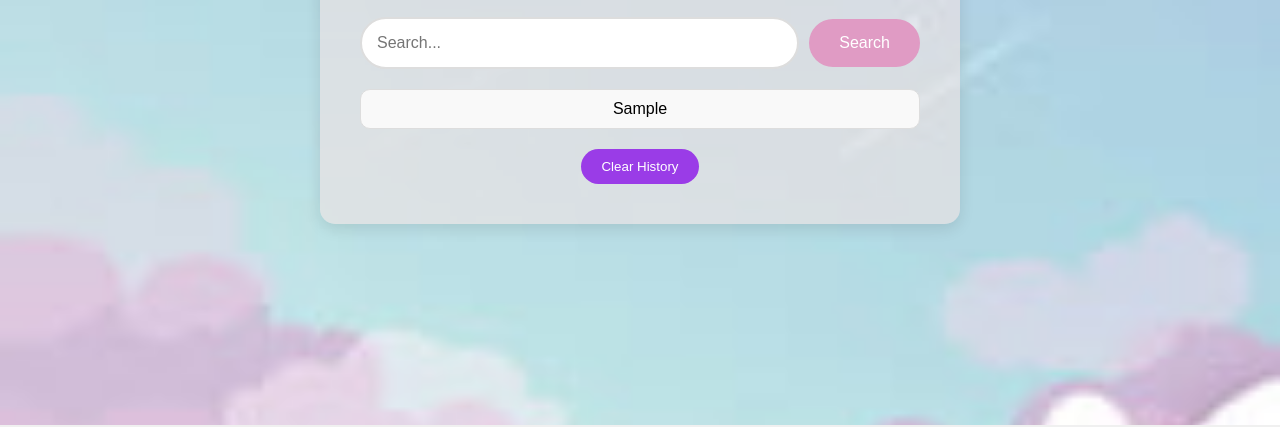
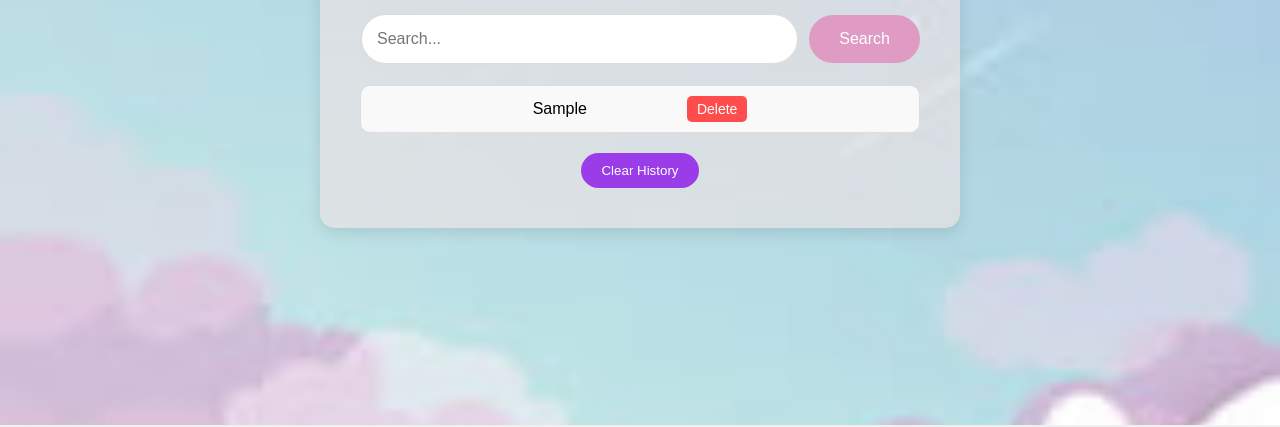
Before and after one commit to AnterpreetKK/Search-Engine, a plain HTML site: page index.html in a window 1280 px wide. Both pictures are taken after typing "Sample" into the empty fields and a click on the button "Search". Shown: the part 373-800 px from the top of the page. Drawn offline with Linux system fonts and the light colour scheme.

Commit message:
Add files via upload

```diff
--- a/script.js
+++ b/script.js
@@ -10,9 +10,22 @@ let history = JSON.parse(localStorage.getItem('searchHistory')) || [];
 // Function to update the display of search history
 function updateSearchHistory() {
     searchHistory.innerHTML = ''; // Clear current history
+
+    // Loop through history and create list items with delete buttons
     history.forEach((query, index) => {
         const li = document.createElement('li');
-        li.textContent = query;
+        li.classList.add('history-item');
+
+        const queryText = document.createElement('span');
+        queryText.textContent = query;
+
+        const deleteButton = document.createElement('button');
+        deleteButton.textContent = 'Delete';
+        deleteButton.classList.add('delete-btn');
+        deleteButton.addEventListener('click', () => deleteHistoryItem(index));
+
+        li.appendChild(queryText);
+        li.appendChild(deleteButton);
         searchHistory.appendChild(li);
     });
 }
@@ -36,7 +49,19 @@ function performSearch() {
     searchInput.value = '';
 }
 
-// Clear search history
+// Delete individual search history item
+function deleteHistoryItem(index) {
+    // Remove the item from history array
+    history.splice(index, 1);
+
+    // Update localStorage
+    localStorage.setItem('searchHistory', JSON.stringify(history));
+
+    // Re-render search history
+    updateSearchHistory();
+}
+
+// Clear all search history
 function clearSearchHistory() {
     history = [];
     localStorage.removeItem('searchHistory');
--- a/style.css
+++ b/style.css
@@ -97,6 +97,30 @@ p {
     background-color: #cb6ec2;
 }
 
+/* Delete Button Styles */
+.delete-btn {
+    padding: 5px 10px;
+    border: none;
+    border-radius: 5px;
+    background-color: #ff4d4d; /* Red background */
+    color: white;
+    font-size: 14px;
+    cursor: pointer;
+    margin-left: 100px; /* Space between query text and button */
+    transition: background-color 0.3s ease, transform 0.2s ease; /* Smooth transition */
+}
+
+.delete-btn:hover {
+    background-color: #e63939; /* Darker red on hover */
+    transform: scale(1.05); /* Slightly enlarge the button */
+}
+
+.delete-btn:focus {
+    outline: none; /* Remove default outline */
+    box-shadow: 0 0 0 3px rgba(255, 77, 77, 0.5); /* Add custom focus outline */
+}
+
+
 /* Search History Styles */
 #search-history {
     list-style-type: none;
```
